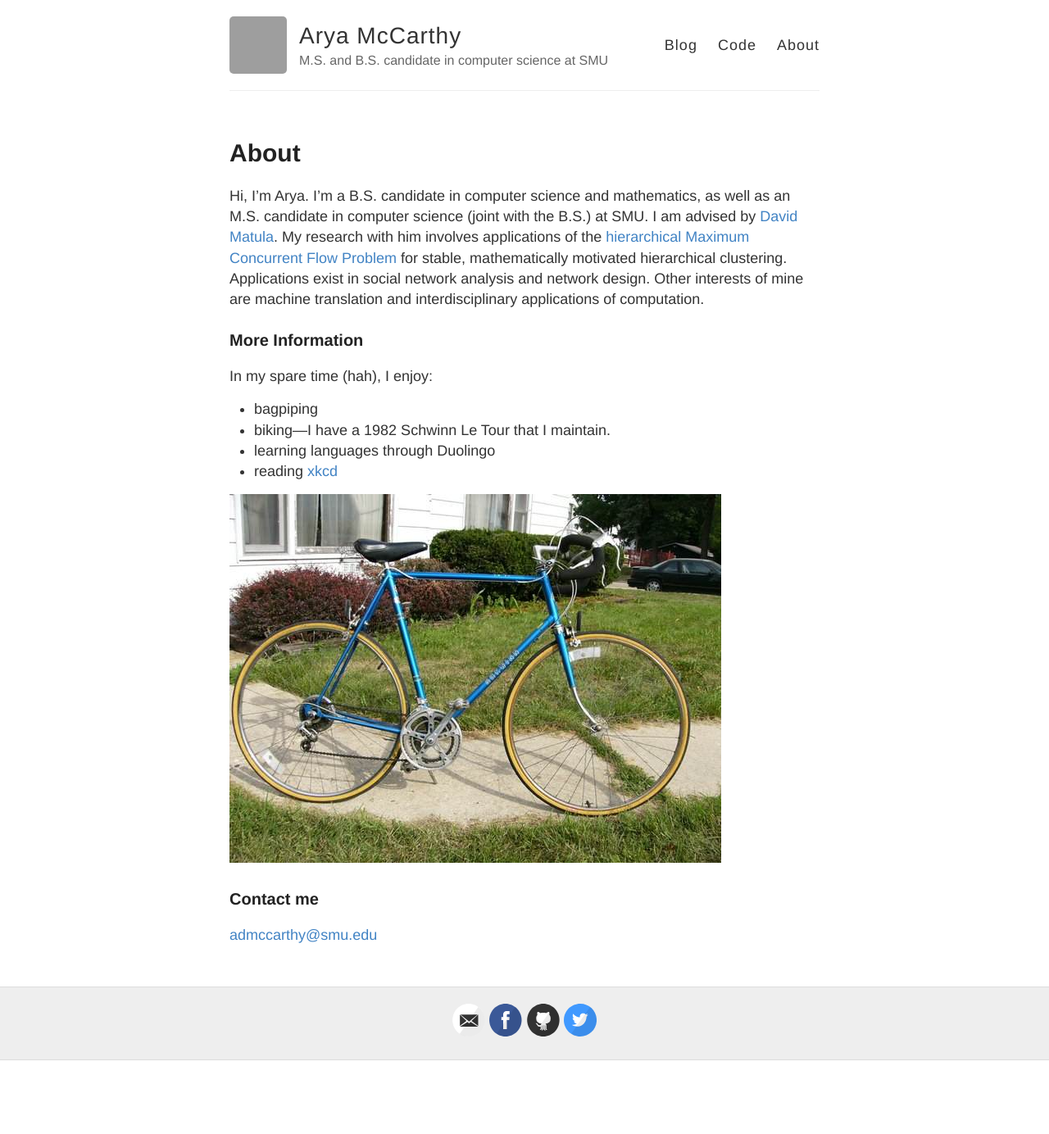
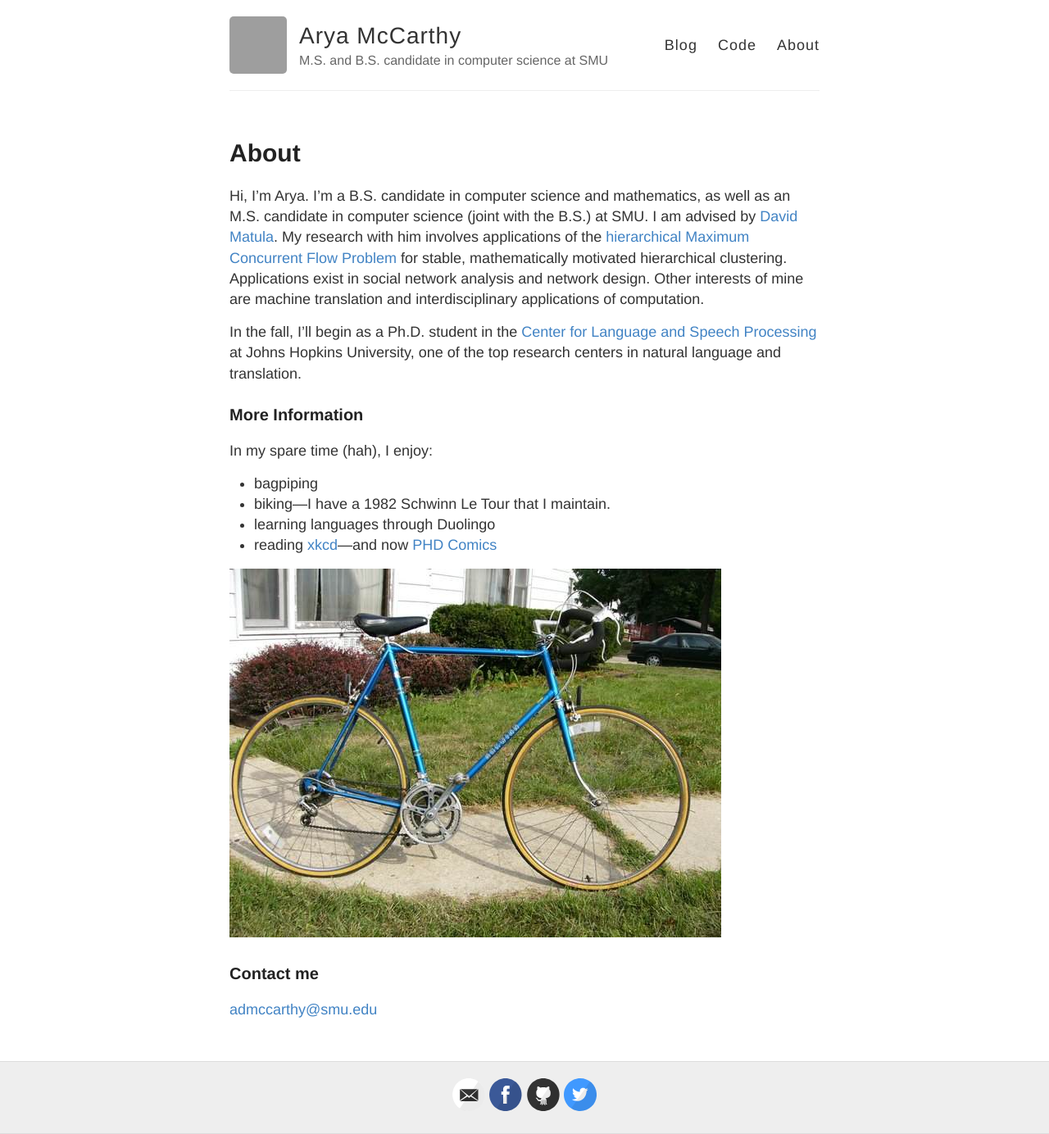
Before and after one commit to aryamccarthy/aryamccarthy.github.io, a Jekyll site: the page built from about.md, in a window 1280 px wide. Shown: the whole page at 82% size. Built offline with Jekyll 4.4.1, drawn with Linux system fonts in a browser that asks for light colours; before the commit the page ends 1294 px from its top, so only the background shows below that; grey boxes are pictures that could not be loaded.

Commit message:
Add info about fall plans

```diff
--- a/about.md
+++ b/about.md
@@ -6,6 +6,8 @@ permalink: /about/
 
 Hi, I'm Arya. I'm a B.S. candidate in computer science and mathematics, as well as an M.S. candidate in computer science (joint with the B.S.) at SMU. I am advised by [David Matula](http://lyle.smu.edu/~matula/). My research with him involves applications of the [hierarchical](http://dl.acm.org/citation.cfm?id=1415200) [Maximum Concurrent Flow Problem](https://en.wikipedia.org/wiki/Multi-commodity_flow_problem) for stable, mathematically motivated hierarchical clustering. Applications exist in social network analysis and network design. Other interests of mine are machine translation and interdisciplinary applications of computation.
 
+In the fall, I'll begin as a Ph.D. student in the [Center for Language and Speech Processing](https://www.clsp.jhu.edu/about/) at Johns Hopkins University, one of the top research centers in natural language and translation.
+
 ### More Information
 
 In my spare time (hah), I enjoy:
@@ -13,7 +15,7 @@ In my spare time (hah), I enjoy:
 - bagpiping
 - biking—I have a 1982 Schwinn Le Tour that I maintain.
 - learning languages through Duolingo
-- reading [xkcd](http://xkcd.com)
+- reading [xkcd](http://xkcd.com)—and now [PHD Comics](http://www.phdcomics.com)
 
 ![]({{ site.baseurl }}/images/schwinn_le_tour.JPG)
 
```
